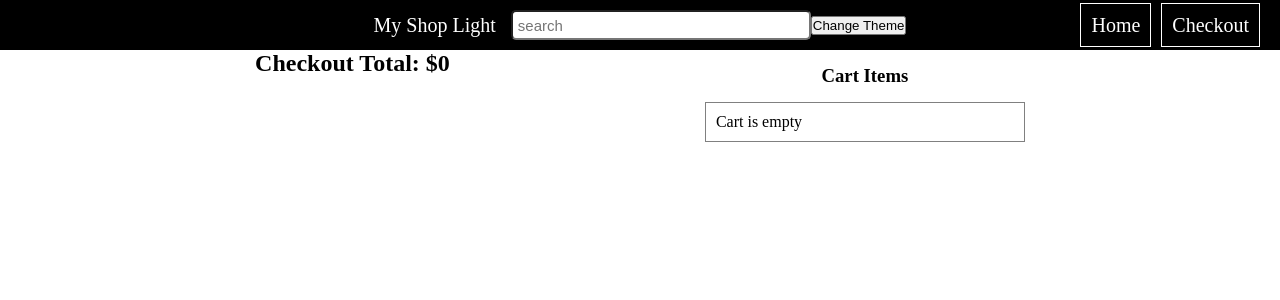
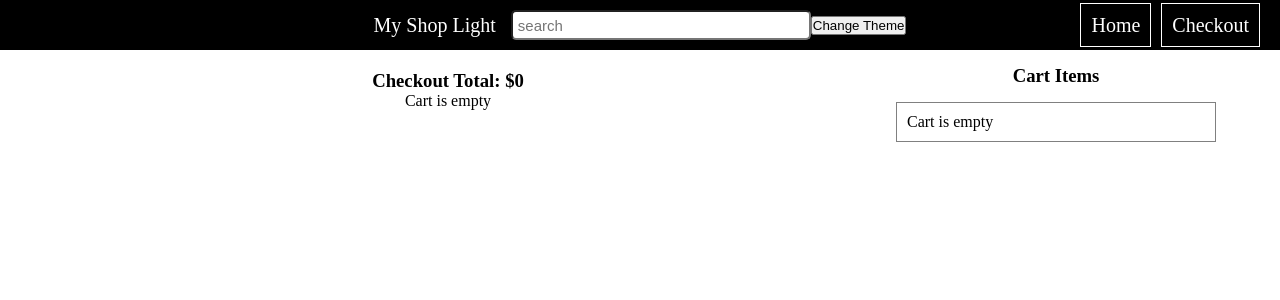
Before and after one commit to jakdev047/myshop, a React (Create React App) app: page /checkout in a window 1280 px wide. Shown: the top 300 px of the page. Built offline with nearby package versions, Linux system fonts and the light colour scheme.

Commit message:
checkout refactoring

```diff
--- a/src/assets/css/style.css
+++ b/src/assets/css/style.css
@@ -142,3 +142,11 @@
   justify-content: center;
   flex-flow: column;
 }
+
+.checkout-section {
+  margin: 20px 0;
+  flex: 0 0 60%;
+  display: flex;
+  flex-direction: column;
+  align-items: center;
+}
--- a/src/components/Cart/Cart.js
+++ b/src/components/Cart/Cart.js
@@ -25,14 +25,9 @@ const CartItem = props => {
 const Cart = () => {
   const {cartItems,total,removeCartItem,clearCart,addCartItem,decrementCartItem} = useCart();
   const [checkoutOpen,setCheckoutOpen] = useState(false);
-  const [address,setAddress] = useState('');
 
   const toggleCheckout = () => {
     setCheckoutOpen(status => !status)
-  }
-
-  const handleChange = e => {
-    setAddress(e.target.value)
   }
 
   return (
@@ -82,25 +77,6 @@ const Cart = () => {
         )
       }
 
-      {
-        cartItems.length !== 0 && checkoutOpen && (
-          <div className="cart-item">
-            <div className="info">
-              <span>
-                <input type="text" placeholder="Address" onChange={handleChange}/>
-              </span>
-              <button type="submit"
-                      className={!address ? 'clear' : 'checkout'} disabled={!address}
-                      onClick={clearCart}
-              >
-                Submit
-              </button>
-            </div>
-          </div>
-        )
-      }
-
-
     </div>
   );
 };
--- a/src/views/Checkout.js
+++ b/src/views/Checkout.js
@@ -1,12 +1,37 @@
-import React from 'react';
+import React,{useState} from 'react';
 import { useCart } from '../customHooks/useCart';
 import data from '../data/data';
 
 const Checkout = () => {
-  const {total} = useCart(data);
+
+  const {total,clearCart} = useCart(data);
+  const [address,setAddress] = useState('');
+
+  const handleChange = e => {
+    setAddress(e.target.value)
+  }
+
   return (
     <div className="checkout-section">
-      <h2>Checkout Total: ${total}</h2>
+      <h3>Checkout Total: ${total}</h3>
+      {
+        total > 0 ? (
+          <div className="cart-item">
+            <div className="info">
+              <span>
+                <input type="text" placeholder="Address" onChange={handleChange}/>
+              </span>
+              <button type="submit"
+                      className={!address ? 'clear' : 'checkout'} disabled={!address}
+                      onClick={clearCart}
+              >
+                Submit
+              </button>
+            </div>
+          </div>
+        ) : 'Cart is empty'
+      }
+
     </div>
   );
 };
```
